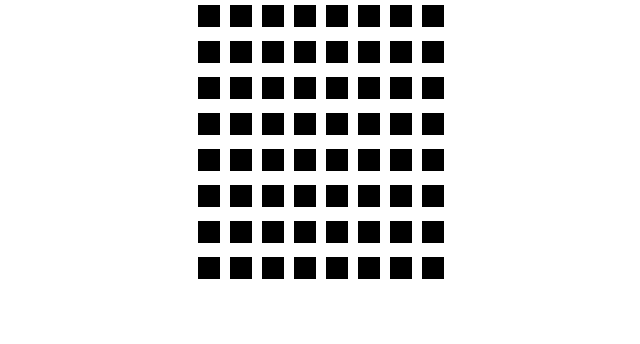
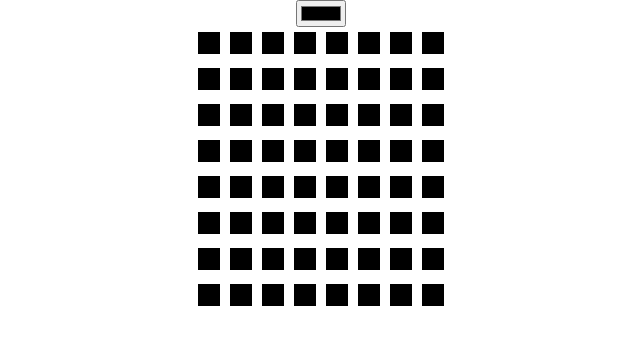
Before and after one commit to akashraj9828/8-bit-art-generator, a React (Create React App) app: page / in a window 1280 px wide. Shown: the top 344 px of the page, without its empty margins (319-959 px from the left). Built offline with nearby package versions, Linux system fonts and the light colour scheme.

Commit message:
added color picker

```diff
--- a/src/Pages/Draw.js
+++ b/src/Pages/Draw.js
@@ -14,17 +14,15 @@ const emptyMatrix = (row, col) =>
 const Draw = (props) => {
 	const [canvas, setCanvas] = useState(emptyMatrix(8, 8));
 	const [size, setSize] = useState(20);
-
+	const [color, setColor] = useState('tomato');
 	const verify = (row, col, canvas) => {
 		return Boolean(canvas[row][col]);
 	};
 
-	const setColor = (row, col, color) => {
-		//    console.log("---: setColor -> row,col,color", row,col,color);
+	const fillCell = (row, col) => {
 		if (verify(row, col, canvas)) {
 			const canvasCopy = JSON.parse(JSON.stringify(canvas));
 			canvasCopy[row][col].color = color;
-			// console.log("---: setColor -> canvasCopy", canvasCopy);
 			setCanvas([...canvasCopy]);
 			console.log('canvas update');
 		}
@@ -36,6 +34,10 @@ const Draw = (props) => {
 	}, [canvas]);
 
 	return (
+		<Fragment>
+			<div className='settings'>
+				<input type='color' value={color} onChange={(e) => setColor(e.target.value)} />
+			</div>
 			<div className='canvas'>
 				{canvas.map((rowData, row) => {
 					return (
@@ -47,13 +49,14 @@ const Draw = (props) => {
 									background: cell.color,
 									display: 'inline-flex',
 								};
-							return <div key={`${row}+${col}`} className='cell' style={localStyle} onClick={() => setColor(row, col, 'yellow')} />;
+								return <div key={`${row}+${col}`} className='cell' style={localStyle} onClick={() => fillCell(row, col)} />;
 							})}
 							<br />
 						</Fragment>
 					);
 				})}
 			</div>
+		</Fragment>
 	);
 };
 
```
Lines whose indentation alone changed are shown as unchanged.
